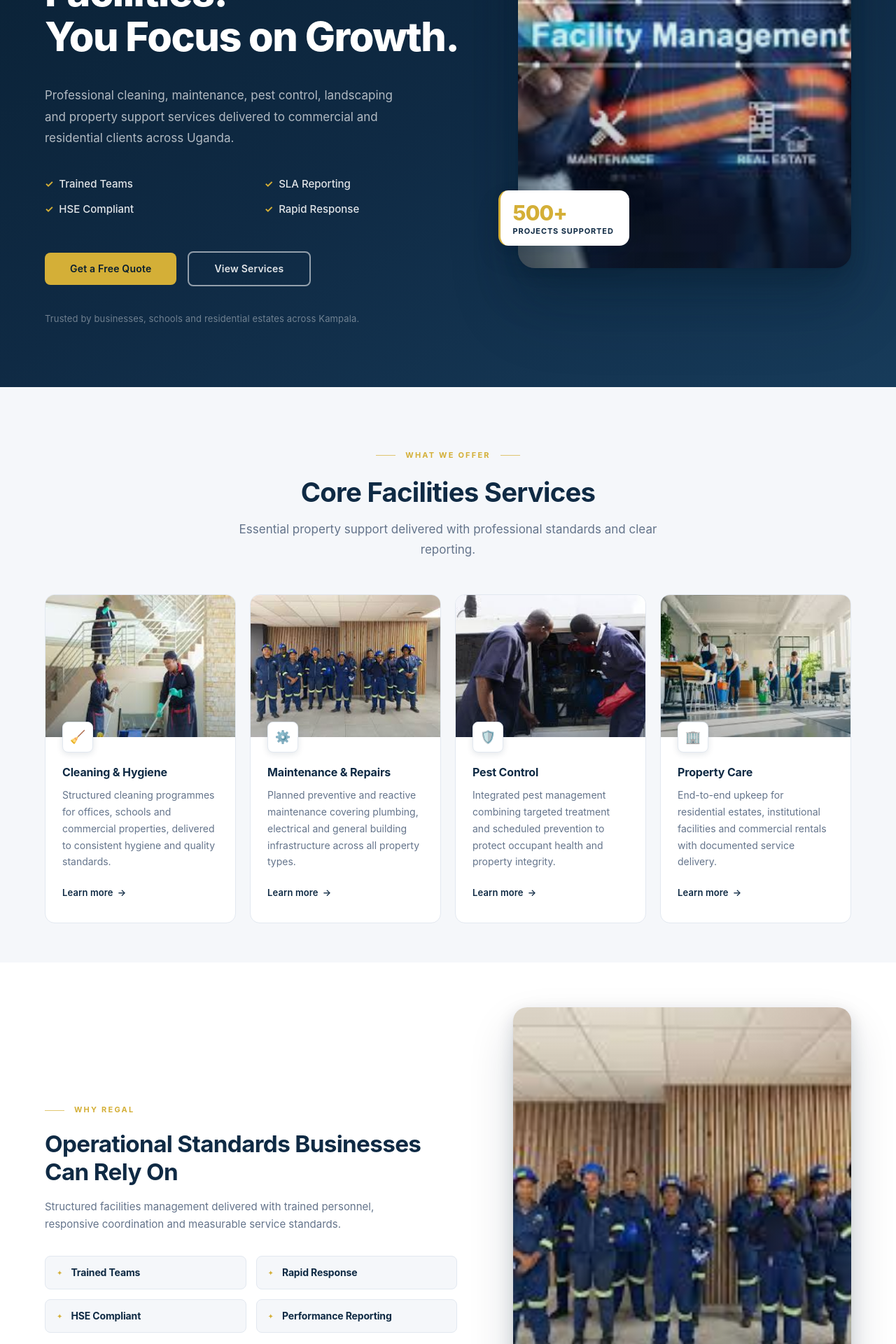
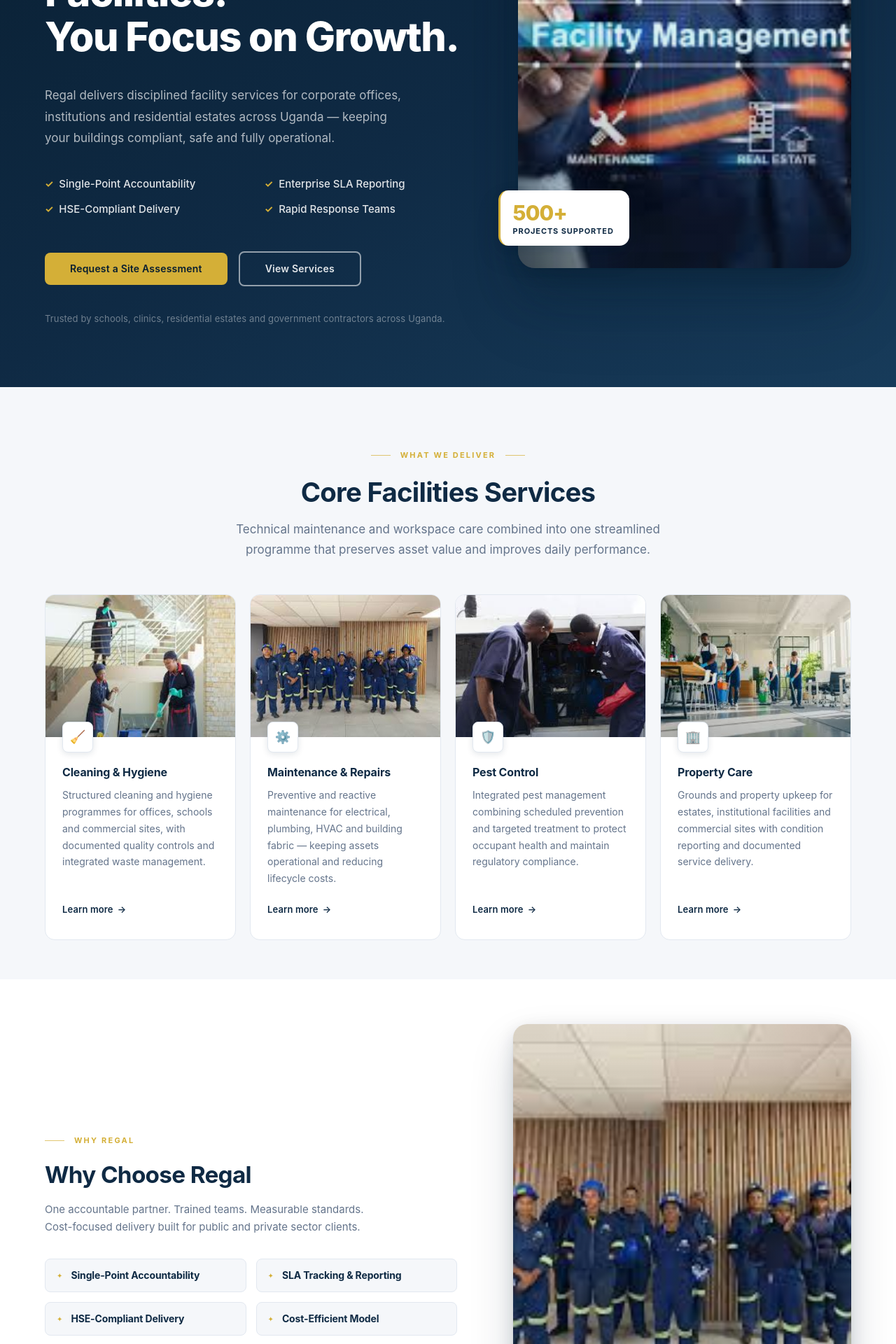
Before and after one commit to collins-adhola/Regal, a React (Vite) app: page / in a window 1280 px wide. Shown: the part 480-2400 px from the top of the page at 70% size. Built offline with nearby package versions, Linux system fonts and the light colour scheme.

Commit message:
content updated

```diff
--- a/src/App.tsx
+++ b/src/App.tsx
@@ -14,10 +14,10 @@
 ]
 
 const WHY_ITEMS = [
-  { icon: '✦', title: 'Trained Teams' },
-  { icon: '✦', title: 'Rapid Response' },
-  { icon: '✦', title: 'HSE Compliant' },
-  { icon: '✦', title: 'Performance Reporting' },
+  { icon: '✦', title: 'Single-Point Accountability' },
+  { icon: '✦', title: 'SLA Tracking & Reporting' },
+  { icon: '✦', title: 'HSE-Compliant Delivery' },
+  { icon: '✦', title: 'Cost-Efficient Model' },
 ] as const
 
 const SERVICES = [
@@ -25,27 +25,59 @@
     img:  cleaningImg,
     icon: '🧹',
     title: 'Cleaning & Hygiene',
-    desc: 'Structured cleaning programmes for offices, schools and commercial properties, delivered to consistent hygiene and quality standards.',
+    desc: 'Structured cleaning and hygiene programmes for offices, schools and commercial sites, with documented quality controls and integrated waste management.',
   },
   {
     img:  maintenanceImg,
     icon: '⚙️',
     title: 'Maintenance & Repairs',
-    desc: 'Planned preventive and reactive maintenance covering plumbing, electrical and general building infrastructure across all property types.',
+    desc: 'Preventive and reactive maintenance for electrical, plumbing, HVAC and building fabric — keeping assets operational and reducing lifecycle costs.',
   },
   {
     img:  pestControlImg,
     icon: '🛡️',
     title: 'Pest Control',
-    desc: 'Integrated pest management combining targeted treatment and scheduled prevention to protect occupant health and property integrity.',
+    desc: 'Integrated pest management combining scheduled prevention and targeted treatment to protect occupant health and maintain regulatory compliance.',
   },
   {
     img:  propertyCareImg,
     icon: '🏢',
     title: 'Property Care',
-    desc: 'End-to-end upkeep for residential estates, institutional facilities and commercial rentals with documented service delivery.',
+    desc: 'Grounds and property upkeep for estates, institutional facilities and commercial sites with condition reporting and documented service delivery.',
   },
 ]
+
+const SECTORS = [
+  { title: 'Corporate Offices',      desc: 'Commercial workplaces and mixed-use business properties' },
+  { title: 'Residential Estates',    desc: 'Condominiums, gated communities and managed developments' },
+  { title: 'Hospitals & Clinics',    desc: 'Medical centres, clinics and healthcare facilities' },
+  { title: 'Schools & Universities', desc: 'Educational campuses, colleges and academic institutions' },
+  { title: 'Government Buildings',   desc: 'Public sector facilities and contractor-managed sites' },
+  { title: 'Retail & Mixed Use',     desc: 'Shopping malls, industrial parks and commercial precincts' },
+] as const
+
+const PROCESS_STEPS = [
+  {
+    num: '01',
+    title: 'Site Assessment',
+    desc: 'Free compliance review and facility audit covering building systems, risks and service requirements.',
+  },
+  {
+    num: '02',
+    title: 'Service Planning',
+    desc: 'Tailored IFM plan with scheduled maintenance, vendor coordination and clear service deliverables.',
+  },
+  {
+    num: '03',
+    title: 'Operational Delivery',
+    desc: 'Trained teams deployed with single-point accountability and fully documented service execution.',
+  },
+  {
+    num: '04',
+    title: 'Reporting & Review',
+    desc: 'Monthly performance data, work order records and structured continuous improvement reviews.',
+  },
+] as const
 
 function App() {
   const [menuOpen, setMenuOpen] = useState(false)
@@ -113,7 +145,7 @@
               </div>
 
               <p className="hero-eyebrow">
-                Uganda's Trusted Facilities Management Partner
+                Integrated Facility Management · Uganda
               </p>
 
               <h1 className="hero-heading">
@@ -122,25 +154,25 @@
               </h1>
 
               <p className="hero-body">
-                Professional cleaning, maintenance, pest control, landscaping and
-                property support services delivered to commercial and residential
-                clients across Uganda.
+                Regal delivers disciplined facility services for corporate offices,
+                institutions and residential estates across Uganda — keeping your
+                buildings compliant, safe and fully operational.
               </p>
 
               <ul className="hero-features">
-                <li>Trained Teams</li>
-                <li>SLA Reporting</li>
-                <li>HSE Compliant</li>
-                <li>Rapid Response</li>
+                <li>Single-Point Accountability</li>
+                <li>Enterprise SLA Reporting</li>
+                <li>HSE-Compliant Delivery</li>
+                <li>Rapid Response Teams</li>
               </ul>
 
               <div className="hero-actions">
-                <a href="#contact" className="btn btn-primary">Get a Free Quote</a>
+                <a href="#contact" className="btn btn-primary">Request a Site Assessment</a>
                 <a href="#services" className="btn btn-outline">View Services</a>
               </div>
 
               <p className="hero-trust">
-                Trusted by businesses, schools and residential estates across Kampala.
+                Trusted by schools, clinics, residential estates and government contractors across Uganda.
               </p>
             </div>
 
@@ -165,11 +197,11 @@
           <div className="container">
 
             <header className="section-header">
-              <p className="section-eyebrow">What We Offer</p>
+              <p className="section-eyebrow">What We Deliver</p>
               <h2 className="section-heading">Core Facilities Services</h2>
               <p className="section-lead">
-                Essential property support delivered with professional standards
-                and clear reporting.
+                Technical maintenance and workspace care combined into one streamlined
+                programme that preserves asset value and improves daily performance.
               </p>
             </header>
 
@@ -205,10 +237,10 @@
             {/* ── Left: text + trust items ── */}
             <div className="wr-content">
               <p className="section-eyebrow">Why Regal</p>
-              <h2 className="wr-heading">Operational Standards Businesses Can Rely On</h2>
+              <h2 className="wr-heading">Why Choose Regal</h2>
               <p className="wr-lead">
-                Structured facilities management delivered with trained personnel,
-                responsive coordination and measurable service standards.
+                One accountable partner. Trained teams. Measurable standards.
+                Cost-focused delivery built for public and private sector clients.
               </p>
 
               <div className="wr-trust-grid">
@@ -239,17 +271,62 @@
 
           </div>
         </section>
+        {/* ── Sectors We Serve ── */}
+        <section id="sectors" className="sectors">
+          <div className="container">
+            <header className="section-header">
+              <p className="section-eyebrow">Where We Work</p>
+              <h2 className="section-heading">Sectors We Serve</h2>
+              <p className="section-lead">
+                Supporting the facilities that matter most — workplaces, campuses,
+                healthcare sites, estates and public assets across Uganda.
+              </p>
+            </header>
+            <div className="sectors-grid">
+              {SECTORS.map(({ title, desc }) => (
+                <div key={title} className="sector-card">
+                  <p className="sector-title">{title}</p>
+                  <p className="sector-desc">{desc}</p>
+                </div>
+              ))}
+            </div>
+          </div>
+        </section>
+
+        {/* ── How We Engage ── */}
+        <section id="process" className="process">
+          <div className="container">
+            <header className="section-header">
+              <p className="section-eyebrow">Our Approach</p>
+              <h2 className="section-heading">How We Engage</h2>
+              <p className="section-lead">
+                A structured four-stage process — from initial site review to
+                ongoing performance reporting and continuous improvement.
+              </p>
+            </header>
+            <div className="process-steps">
+              {PROCESS_STEPS.map(({ num, title, desc }) => (
+                <div key={num} className="process-step">
+                  <div className="process-num">{num}</div>
+                  <h3 className="process-title">{title}</h3>
+                  <p className="process-desc">{desc}</p>
+                </div>
+              ))}
+            </div>
+          </div>
+        </section>
+
         <section id="contact" className="contact">
           <div className="container contact-inner">
 
             {/* ── Left: info ── */}
             <div className="ct-info">
               <p className="section-eyebrow">Contact</p>
-              <h2 className="ct-heading">Let's Discuss Your Facilities Requirements</h2>
+              <h2 className="ct-heading">Start Your Facilities Partnership</h2>
               <p className="ct-lead">
-                Whether you need routine facilities support, emergency response
-                services or property maintenance coordination, Regal is ready
-                to assist.
+                Reach out to discuss your facility management requirements.
+                We provide fast, professional proposals for corporate,
+                institutional and residential clients across Uganda.
               </p>
 
               <div className="ct-cards">
@@ -265,8 +342,8 @@
                   </div>
                   <div>
                     <p className="ct-card-label">Email</p>
-                    <a href="mailto:elvis@regalfacilities.com" className="ct-card-value">
-                      elvis@regalfacilities.com
+                    <a href="mailto:regalpropertysmc@gmail.com" className="ct-card-value">
+                      regalpropertysmc@gmail.com
                     </a>
                   </div>
                 </div>
@@ -306,8 +383,8 @@
             {/* ── Right: form ── */}
             <div className="ct-form-wrap">
               <div className="ct-form-header">
-                <h3 className="ct-form-title">Request a Quote</h3>
-                <p className="ct-form-subtitle">We respond within one business day.</p>
+                <h3 className="ct-form-title">Request a Proposal</h3>
+                <p className="ct-form-subtitle">Fast, professional proposals for corporate and institutional clients.</p>
               </div>
 
               <form className="ct-form" noValidate>
@@ -374,7 +451,7 @@
                 </div>
 
                 <button type="submit" className="btn btn-primary ct-submit">
-                  Request a Quote
+                  Request a Proposal
                   <span className="ct-submit-arrow" aria-hidden="true">→</span>
                 </button>
 
@@ -431,8 +508,8 @@
               <div className="ft-contact-items">
                 <div className="ft-contact-item">
                   <span className="ft-contact-label">Email</span>
-                  <a href="mailto:elvis@regalfacilities.com" className="ft-contact-value">
-                    elvis@regalfacilities.com
+                  <a href="mailto:regalpropertysmc@gmail.com" className="ft-contact-value">
+                    regalpropertysmc@gmail.com
                   </a>
                 </div>
                 <div className="ft-contact-item">
```
Also changed, not shown: src/styles/global.css (+137 -0 lines).
